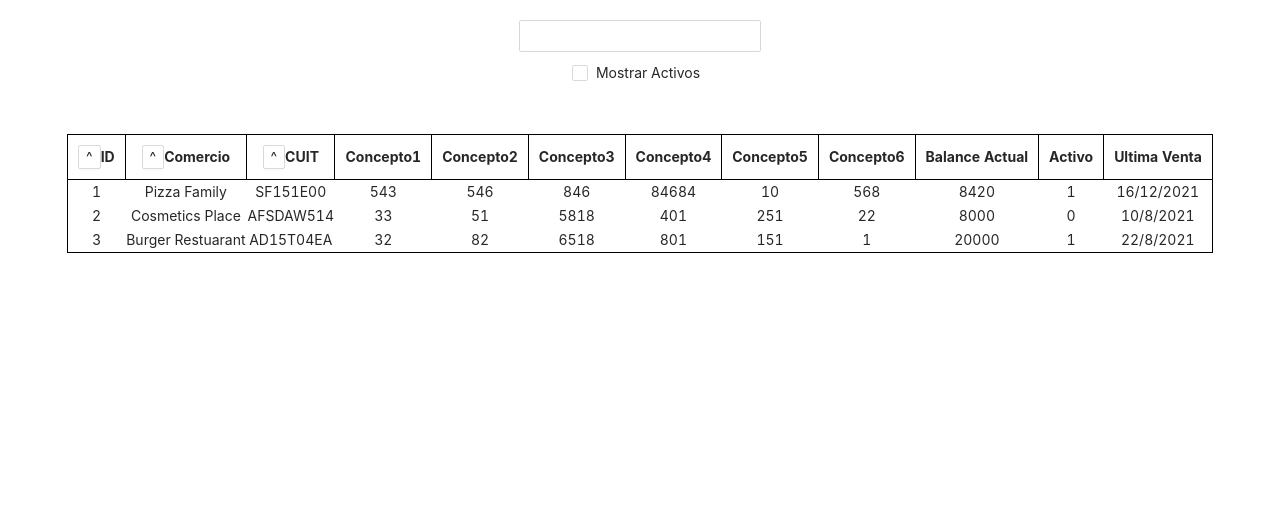
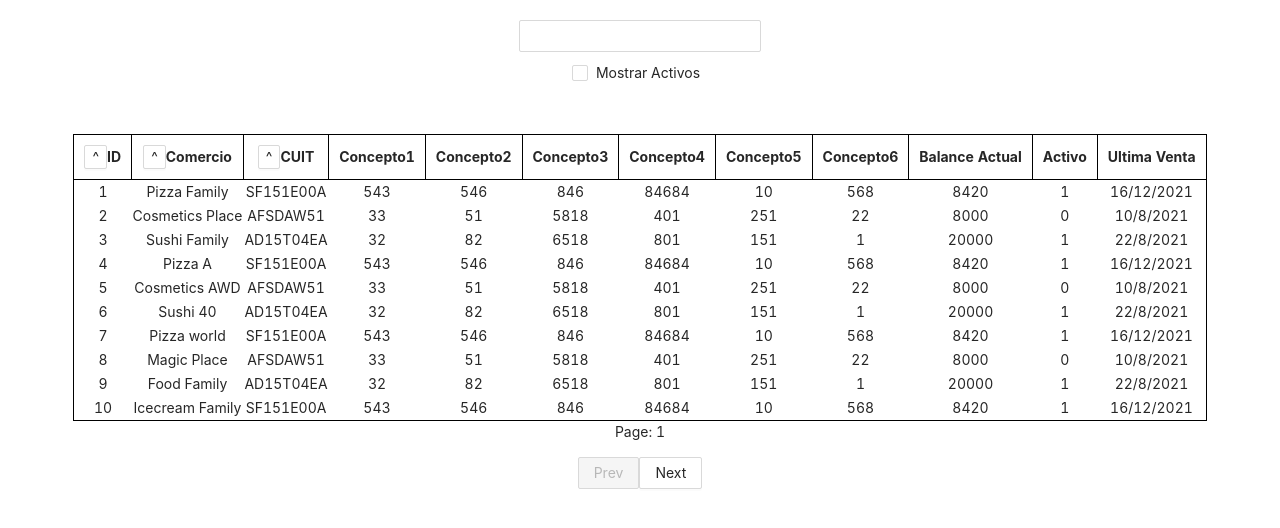
Before and after one commit to Emiliano-Russo/koibanx-test, a React (Create React App) app: page / in a window 1280 px wide. Shown: the top 528 px of the page. Built offline with nearby package versions, Linux system fonts and the light colour scheme.

Commit message:
FakeApi Model & Refactor

```diff
--- a/src/App.tsx
+++ b/src/App.tsx
@@ -3,50 +3,47 @@ import "./App.css";
 import { Table } from "./components/Table/Table";
 import { Search } from "./components/Search/Search";
 import "antd/dist/antd.css";
-import { Data, info } from "./data";
+import { Store, fake_api } from "./fake_api";
+import { Button } from "antd";
 
 function App() {
-  const [dataInfo, setDataInfo] = useState<Data[]>([]);
-  const [textFilter, setTextFilter] = useState("");
-  const [onlyActives, setOnlyActives] = useState(false);
+  const [actualPage, setActualPage] = useState(1);
+  const [totalPages, setTotalPages] = useState(0);
+  const [stores, setStores] = useState<Store[]>([]);
 
   useEffect(() => {
-    setDataInfo(info);
-  }, []);
+    const response = fake_api.getStores(actualPage);
+    setStores(response.data);
+    setTotalPages(Math.ceil(response.pages));
+  }, [actualPage]);
 
   const changeTextHandler = (text: string) => {
-    console.log("TEXT: " + text);
+    const url = process.env.REACT_APP_URL;
+    //Return documents that matches at least one of the elements in an array field.
+    const query = `${url}?q={'store':{'$elemMatch':{'ID':'${text}', 'CUIT':'${text}', 'Comercio':'${text}'}}}`;
+    console.log(query);
   };
 
   const changeCheckHandler = (value: boolean) => {
-    if (value) {
-      setDataInfo((prev) => {
-        return prev.filter((value) => value.Activo);
-      });
-    } else {
-      setDataInfo(info);
-    }
+    value
+      ? setStores((prev) => {
+          return prev.filter((value) => value.Activo);
+        })
+      : setStores(fake_api.getStores(actualPage).data);
   };
-
-  const tableHeader = [
-    "ID",
-    "Comercio",
-    "CUIT",
-    "Concepto1",
-    "Concepto2",
-    "Concepto3",
-    "Concepto4",
-    "Concepto5",
-    "Concepto6",
-    "Balance Actual",
-    "Activo",
-    "Ultima Venta",
-  ];
 
   return (
     <div className="App">
       <Search onChange={changeTextHandler} onChangeCheckBox={changeCheckHandler} />
-      <Table data={dataInfo} headers={tableHeader} />
+      <Table data={stores} page={actualPage} />
+      <div style={{ display: "flex", flexDirection: "row" }}>
+        <Button disabled={actualPage === 1} onClick={() => setActualPage((prev) => prev - 1)}>
+          Prev
+        </Button>
+        <Button disabled={actualPage === totalPages} onClick={() => setActualPage((prev) => prev + 1)}>
+          Next
+        </Button>
+      </div>
     </div>
   );
 }
--- a/src/components/Table/Table.tsx
+++ b/src/components/Table/Table.tsx
@@ -1,20 +1,33 @@
 import { Button } from "antd";
-import { Data } from "../../data";
+import { Store } from "../../fake_api";
 
 interface TableProps {
-  headers: string[];
-  data: Data[];
-  //textFilter: string;
-  //activeFilter: boolean;
+  data: Store[];
+  page: number;
 }
 
 export function Table(props: TableProps) {
+  const tableHeader = [
+    "ID",
+    "Comercio",
+    "CUIT",
+    "Concepto1",
+    "Concepto2",
+    "Concepto3",
+    "Concepto4",
+    "Concepto5",
+    "Concepto6",
+    "Balance Actual",
+    "Activo",
+    "Ultima Venta",
+  ];
+
   return (
     <div style={{ marginTop: "50px" }}>
       <table style={{ border: "1px solid black" }}>
         <thead>
           <tr>
-            {props.headers.map((value) => {
+            {tableHeader.map((value) => {
               if (value === "ID" || value === "Comercio" || value === "CUIT")
                 return (
                   <th style={{ border: "1px solid black", padding: "10px" }}>
@@ -53,6 +66,7 @@ export function Table(props: TableProps) {
           })}
         </tbody>
       </table>
+      <p>Page: {props.page}</p>
     </div>
   );
 }
--- a/src/data.ts
+++ b/src/data.ts
@@ -1,23 +1,10 @@
-export interface Data {
-  ID: string;
-  Comercio: string;
-  CUIT: string;
-  Concepto1: number;
-  Concepto2: number;
-  Concepto3: number;
-  Concepto4: number;
-  Concepto5: number;
-  Concepto6: number;
-  BlanceActual: number;
-  Activo: boolean;
-  UltimaVenta: Date;
-}
+import { Store } from "./fake_api";
 
-export const info: Data[] = [
+export const stores_db: Store[] = [
   {
     ID: "1",
     Comercio: "Pizza Family",
-    CUIT: "SF151E00",
+    CUIT: "SF151E00A",
     Concepto1: 543,
     Concepto2: 546,
     Concepto3: 846,
@@ -31,7 +18,7 @@ export const info: Data[] = [
   {
     ID: "2",
     Comercio: "Cosmetics Place",
-    CUIT: "AFSDAW514",
+    CUIT: "AFSDAW51",
     Concepto1: 33,
     Concepto2: 51,
     Concepto3: 5818,
@@ -44,7 +31,175 @@ export const info: Data[] = [
   },
   {
     ID: "3",
-    Comercio: "Burger Restuarant",
+    Comercio: "Sushi Family",
+    CUIT: "AD15T04EA",
+    Concepto1: 32,
+    Concepto2: 82,
+    Concepto3: 6518,
+    Concepto4: 801,
+    Concepto5: 151,
+    Concepto6: 1,
+    Activo: true,
+    BlanceActual: 20000,
+    UltimaVenta: new Date(2021, 7, 22),
+  },
+  {
+    ID: "4",
+    Comercio: "Pizza A",
+    CUIT: "SF151E00A",
+    Concepto1: 543,
+    Concepto2: 546,
+    Concepto3: 846,
+    Concepto4: 84684,
+    Concepto5: 10,
+    Concepto6: 568,
+    Activo: true,
+    BlanceActual: 8420,
+    UltimaVenta: new Date(2021, 11, 16),
+  },
+  {
+    ID: "5",
+    Comercio: "Cosmetics AWD",
+    CUIT: "AFSDAW51",
+    Concepto1: 33,
+    Concepto2: 51,
+    Concepto3: 5818,
+    Concepto4: 401,
+    Concepto5: 251,
+    Concepto6: 22,
+    Activo: false,
+    BlanceActual: 8000,
+    UltimaVenta: new Date(2021, 7, 10),
+  },
+  {
+    ID: "6",
+    Comercio: "Sushi 40",
+    CUIT: "AD15T04EA",
+    Concepto1: 32,
+    Concepto2: 82,
+    Concepto3: 6518,
+    Concepto4: 801,
+    Concepto5: 151,
+    Concepto6: 1,
+    Activo: true,
+    BlanceActual: 20000,
+    UltimaVenta: new Date(2021, 7, 22),
+  },
+  {
+    ID: "7",
+    Comercio: "Pizza world",
+    CUIT: "SF151E00A",
+    Concepto1: 543,
+    Concepto2: 546,
+    Concepto3: 846,
+    Concepto4: 84684,
+    Concepto5: 10,
+    Concepto6: 568,
+    Activo: true,
+    BlanceActual: 8420,
+    UltimaVenta: new Date(2021, 11, 16),
+  },
+  {
+    ID: "8",
+    Comercio: "Magic Place",
+    CUIT: "AFSDAW51",
+    Concepto1: 33,
+    Concepto2: 51,
+    Concepto3: 5818,
+    Concepto4: 401,
+    Concepto5: 251,
+    Concepto6: 22,
+    Activo: false,
+    BlanceActual: 8000,
+    UltimaVenta: new Date(2021, 7, 10),
+  },
+  {
+    ID: "9",
+    Comercio: "Food Family",
+    CUIT: "AD15T04EA",
+    Concepto1: 32,
+    Concepto2: 82,
+    Concepto3: 6518,
+    Concepto4: 801,
+    Concepto5: 151,
+    Concepto6: 1,
+    Activo: true,
+    BlanceActual: 20000,
+    UltimaVenta: new Date(2021, 7, 22),
+  },
+  {
+    ID: "10",
+    Comercio: "Icecream Family",
+    CUIT: "SF151E00A",
+    Concepto1: 543,
+    Concepto2: 546,
+    Concepto3: 846,
+    Concepto4: 84684,
+    Concepto5: 10,
+    Concepto6: 568,
+    Activo: true,
+    BlanceActual: 8420,
+    UltimaVenta: new Date(2021, 11, 16),
+  },
+  {
+    ID: "11",
+    Comercio: "Cosmetics Family",
+    CUIT: "AFSDAW51",
+    Concepto1: 33,
+    Concepto2: 51,
+    Concepto3: 5818,
+    Concepto4: 401,
+    Concepto5: 251,
+    Concepto6: 22,
+    Activo: false,
+    BlanceActual: 8000,
+    UltimaVenta: new Date(2021, 7, 10),
+  },
+  {
+    ID: "12",
+    Comercio: "Hotdog Family",
+    CUIT: "AD15T04EA",
+    Concepto1: 32,
+    Concepto2: 82,
+    Concepto3: 6518,
+    Concepto4: 801,
+    Concepto5: 151,
+    Concepto6: 1,
+    Activo: true,
+    BlanceActual: 20000,
+    UltimaVenta: new Date(2021, 7, 22),
+  },
+  {
+    ID: "13",
+    Comercio: "Burger Family",
+    CUIT: "SF151E00A",
+    Concepto1: 543,
+    Concepto2: 546,
+    Concepto3: 846,
+    Concepto4: 84684,
+    Concepto5: 10,
+    Concepto6: 568,
+    Activo: true,
+    BlanceActual: 8420,
+    UltimaVenta: new Date(2021, 11, 16),
+  },
+  {
+    ID: "14",
+    Comercio: "Cosmetics King",
+    CUIT: "AFSDAW51",
+    Concepto1: 33,
+    Concepto2: 51,
+    Concepto3: 5818,
+    Concepto4: 401,
+    Concepto5: 251,
+    Concepto6: 22,
+    Activo: false,
+    BlanceActual: 8000,
+    UltimaVenta: new Date(2021, 7, 10),
+  },
+  {
+    ID: "15",
+    Comercio: "Buy Tech",
     CUIT: "AD15T04EA",
     Concepto1: 32,
     Concepto2: 82,
--- /dev/null
+++ b/src/fake_api.ts
@@ -0,0 +1,49 @@
+import { stores_db } from "./data";
+
+export interface Store {
+  ID: string;
+  Comercio: string;
+  CUIT: string;
+  Concepto1: number;
+  Concepto2: number;
+  Concepto3: number;
+  Concepto4: number;
+  Concepto5: number;
+  Concepto6: number;
+  BlanceActual: number;
+  Activo: boolean;
+  UltimaVenta: Date;
+}
+
+export interface Response {
+  data: Store[];
+  page: number; // page to show
+  pages: number; // total pages
+  rowsPerPage: number; //how many stores per page
+  total: number; // total amount of stores
+}
+
+class Fake_api {
+  storeData: Store[];
+  rowsPerPage: number;
+
+  constructor(storeData: Store[], rowsPerPage: number) {
+    this.storeData = storeData;
+    this.rowsPerPage = rowsPerPage;
+  }
+
+  getStores(page: number) {
+    const start = (page - 1) * this.rowsPerPage;
+    const end = start + this.rowsPerPage;
+    const response: Response = {
+      data: this.storeData.slice(start, end),
+      page: page,
+      pages: this.storeData.length / this.rowsPerPage,
+      rowsPerPage: this.rowsPerPage,
+      total: this.storeData.length,
+    };
+    return response;
+  }
+}
+
+export const fake_api = new Fake_api(stores_db, 10);
--- a/tsconfig.json
+++ b/tsconfig.json
@@ -12,7 +12,7 @@
     "module": "esnext",
     "moduleResolution": "node",
     "resolveJsonModule": true,
-    "isolatedModules": true,
+    "isolatedModules": false,
     "noEmit": true,
     "jsx": "react-jsx"
   },
```
Also changed, not shown: 1 other file (tests, documents, lock files or other folders).
